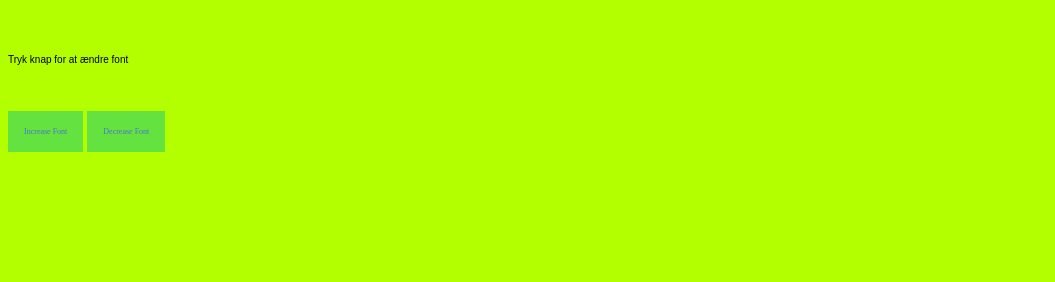
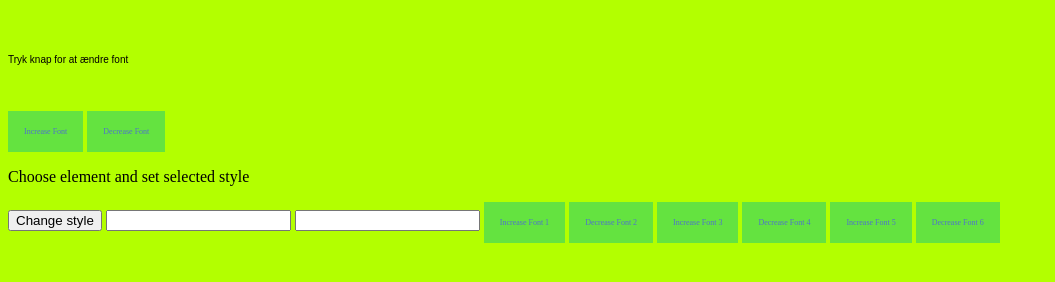
Before and after one commit to jonx1183/SelectJsJ, a website: page index.html in a window 1280 px wide. Shown: the whole page, without its empty margins (0-1055 px from the left). Drawn offline with Linux system fonts and the light colour scheme.

Commit message:
index updated

```diff
--- a/index.html
+++ b/index.html
@@ -14,8 +14,21 @@
 <br>
 <button class="btn2 pbIncrease">Increase Font</button>
 <button class="btn2 pbDecrease">Decrease Font</button>
+<p>Choose element and set selected style</p>
+<button id="pbSetStyle">Change style</button>
+<input id="elementName" type="text"/>
+<input id="styleName" type="text"/>
+
+<button class="btn2 bp1">Increase Font 1</button>
+<button class="btn2 bp2">Decrease Font 2</button>
+<button class="btn2 bp3">Increase Font 3</button>
+<button class="btn2 bp4">Decrease Font 4</button>
+<button class="btn2 bp5">Increase Font 5</button>
+<button class="btn2 bp6">Decrease Font 6</button>
+
 
 <script src="js/increasedecreasefont.js"></script>
+<script src="js/setClassName.js"></script>
 
 </body>
 </html>
```
